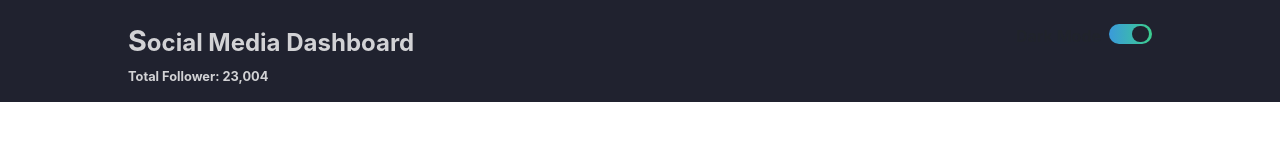
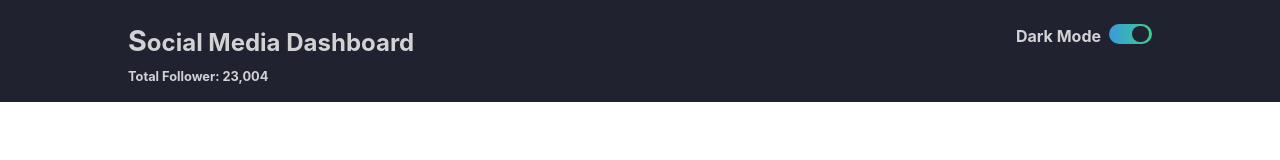
Before and after one commit to Nathaniel091/social-media-dashboard, a plain HTML site: page index.html in a window 1280 px wide. Drawn offline with Linux system fonts and the light colour scheme.

Commit message:
testing screen sizes

```diff
--- a/css/darkmode.css
+++ b/css/darkmode.css
@@ -11,6 +11,10 @@ div[id="heading-text"] p{
 	opacity: 	0.8;
 }
 /*darkMode-toggler-wrapper*/
+div[id="darkMode-toggler-wrapper"] p {
+	color: white;
+	opacity: 0.8;
+}
 div[id="darkMode-toggler-wrapper"] #toggler-cont{
 	position: relative;
 	background: linear-gradient(to right, rgb(58, 154, 219), rgb(60, 206, 143));
```
